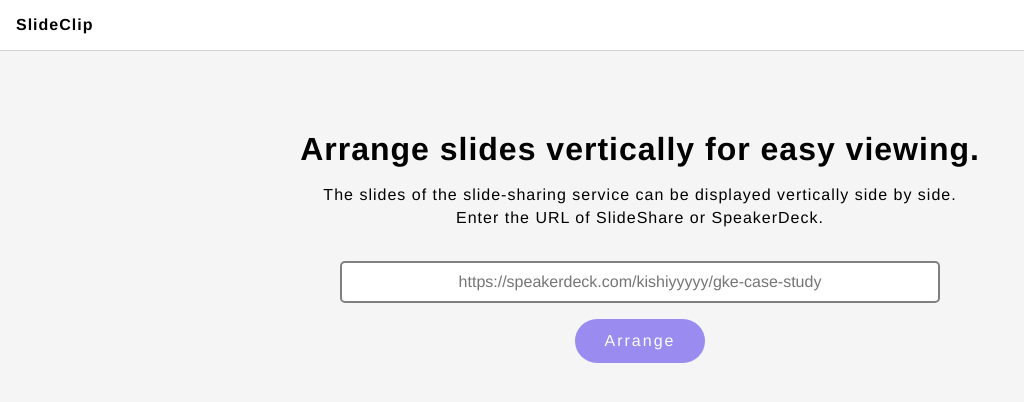
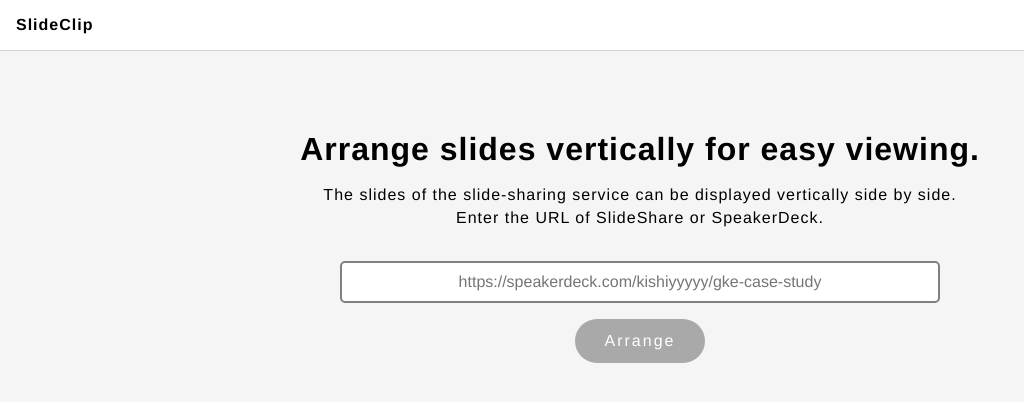
Before and after one commit to at946/slideclip, a Nuxt app: page / in a window 1280 px wide. In both pictures the pointer is over the button "Arrange". Shown: the top 402 px of the page, without its empty margins (0-1024 px from the left). Built offline with nearby package versions, Linux system fonts and the light colour scheme.

Commit message:
disabled buttonにdisabled用のスタイルを当てる

```diff
--- a/pages/index.vue
+++ b/pages/index.vue
@@ -106,6 +106,14 @@
   &:hover {
     opacity: 0.75;
   }
+
+  &:disabled {
+    background-color: darkgray;
+    &:hover {
+      opacity: 1.0;
+      cursor: not-allowed;
+    }
+  }
 }
 
 .err_msg {
```
